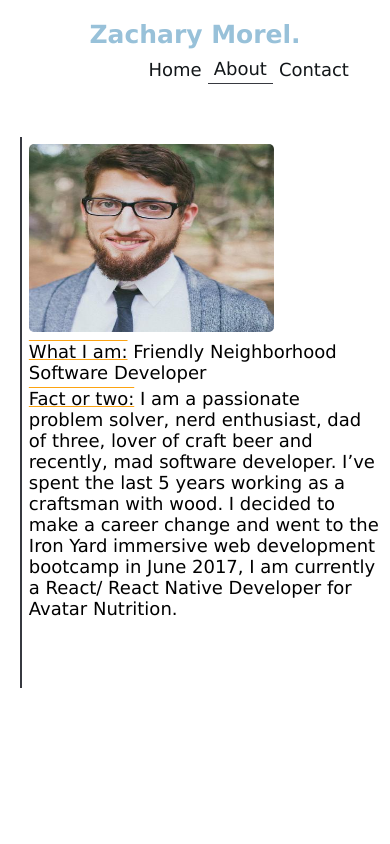
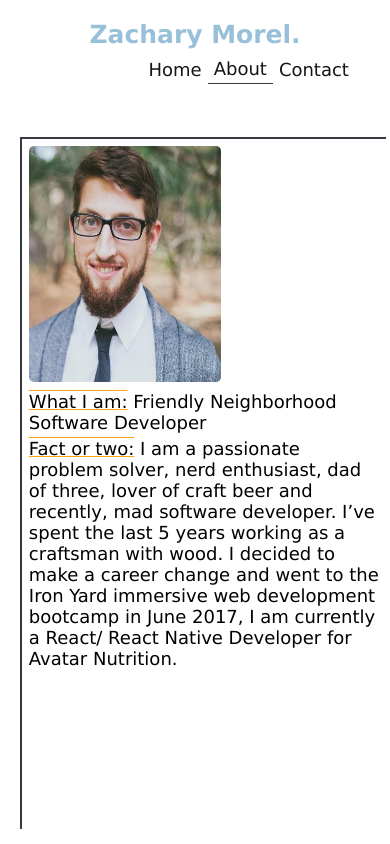
Before and after one commit to zacharymorel/zacharymorel.github.io, a React (Create React App) app in the folder potfolio/: page / in a window 390 px wide. Both pictures are taken after a click on the button "About". Shown: the top 844 px of the page. Built offline with nearby package versions, Linux system fonts and the light colour scheme.

Commit message:
Reverted back to this commit for I lsot my way in the Css changes from previous commits

```diff
--- a/potfolio/src/css/main.css
+++ b/potfolio/src/css/main.css
@@ -6,5 +6,5 @@
 .MainParent {
   display: flex;
   height: 100vh;
-  width: 100vw;
+  width: 100%;
 }
--- a/potfolio/src/css/mobile/leftViewMobile.css
+++ b/potfolio/src/css/mobile/leftViewMobile.css
@@ -86,18 +86,34 @@
 
   .ImageAndFactsContainer {
     border-left: 2px solid #373940;
+    border-top: 2px solid #373940;
+    height: 80vh;
     padding: 2%;
   }
 
   .Image {
     border-radius: 5px;
     height: 35%;
-    width: 70%;
+    width: 55%;
   }
+
 }
 
 @media (max-height: 700px) and (max-width: 415px) {
+  .ImageAndFactsContainer {
+    border-left: 2px solid #373940;
+    border-top: 2px solid #373940;
+    height: 70vh;
+    padding: 2%;
+  }
+
   .ImageAndFactsContainer .Text {
     font-size: 16px;
   }
+
+  .Image {
+    border-radius: 5px;
+    height: 35%;
+    width: 50%;
+  }
 }
```
